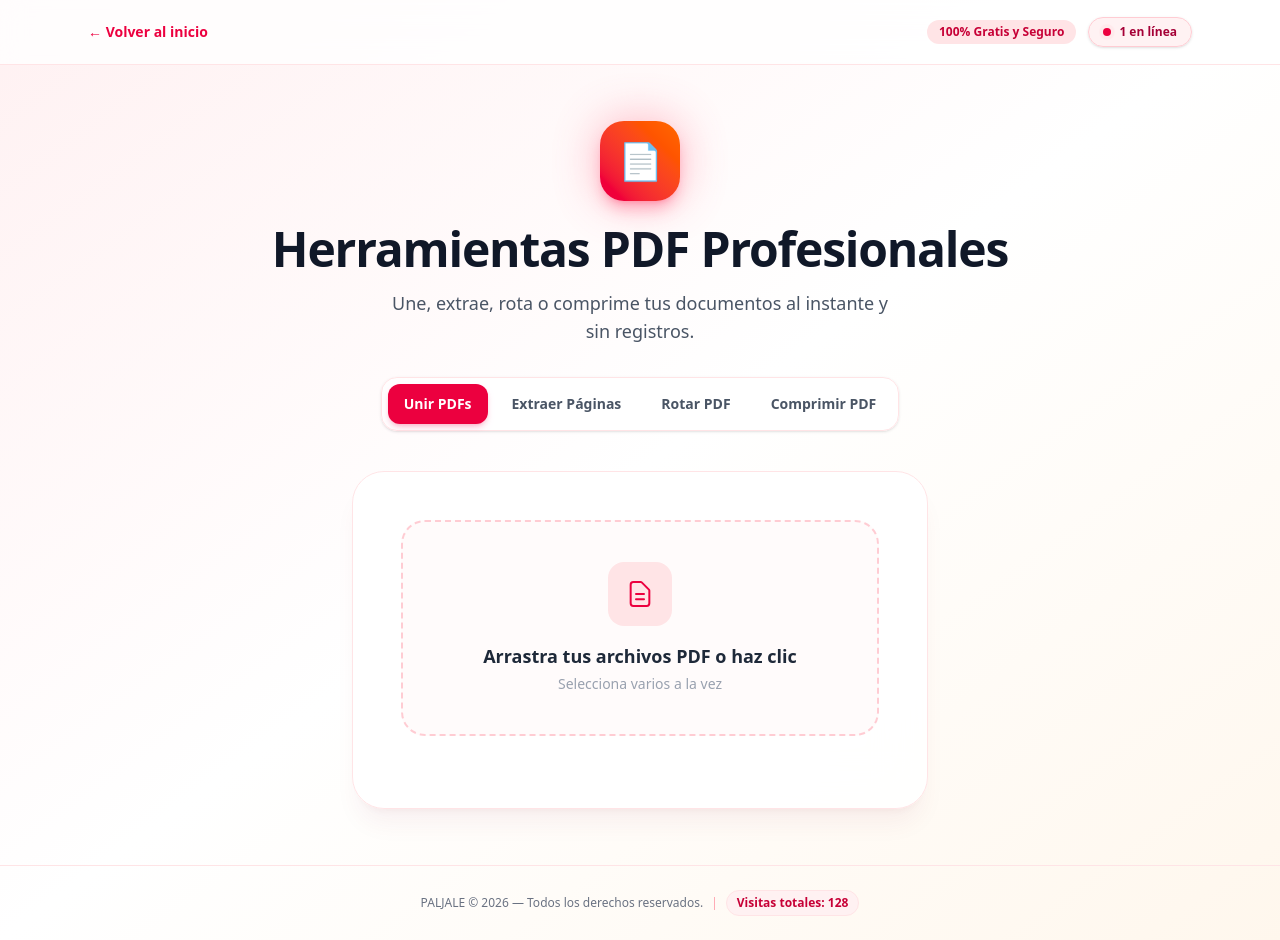
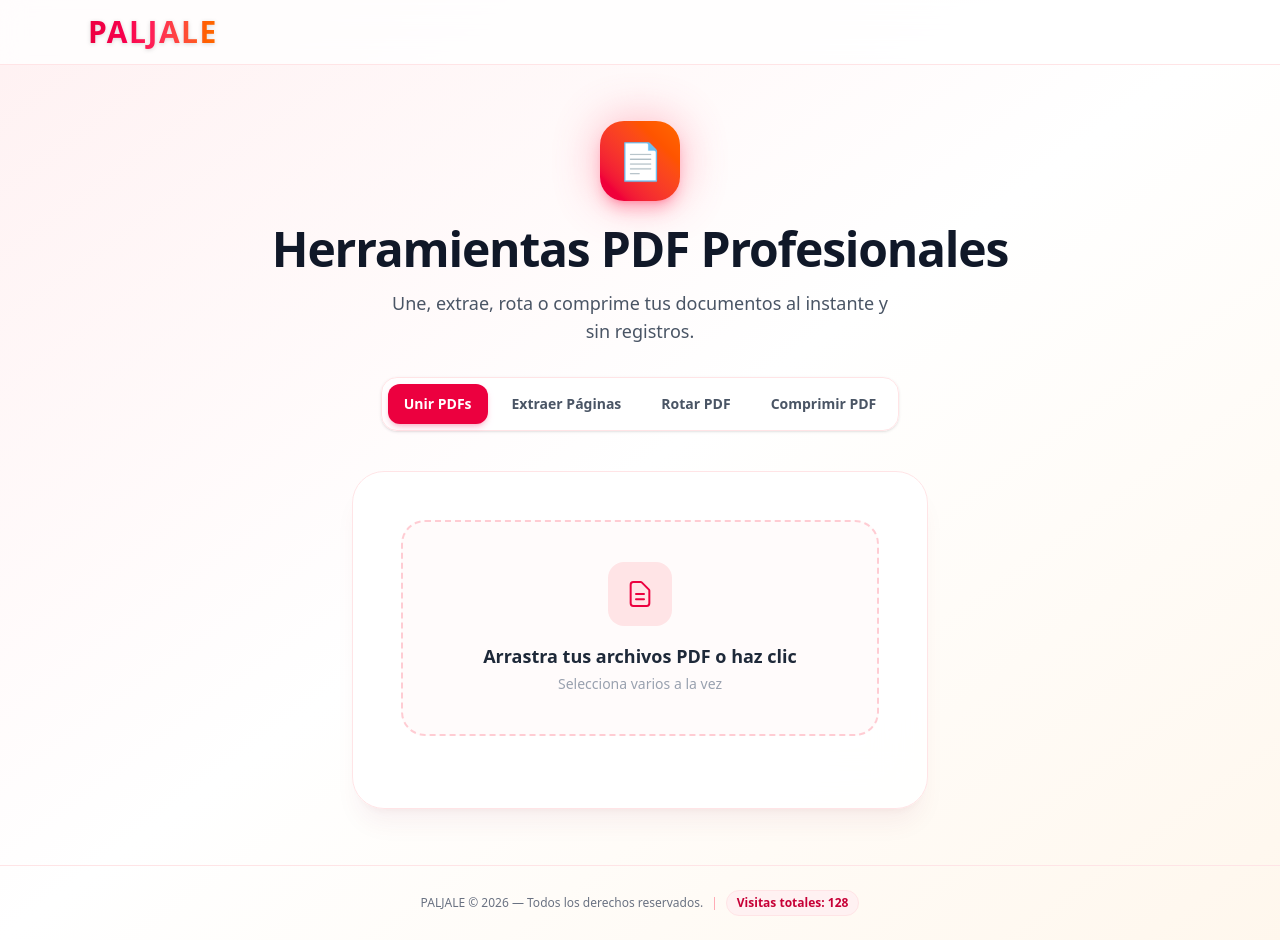
Before and after one commit to EitronZax77/paljale, a Next.js app: page /pdf in a window 1280 px wide. Built offline with nearby package versions, Linux system fonts and the light colour scheme.

Commit message:
Eliminadas insignias del header y destacado el logotipo de PALJALE

```diff
--- a/app/imagenes/page.tsx
+++ b/app/imagenes/page.tsx
@@ -1,6 +1,7 @@
 "use client";
 
 import { useState } from "react";
+import Link from "next/link";
 
 export default function ImagenesPage() {
   const [herramienta, setHerramienta] = useState<"comprimir" | "convertir">("comprimir");
@@ -161,22 +162,9 @@ export default function ImagenesPage() {
       {/* Barra superior homologada */}
       <header className="sticky top-0 z-50 bg-white/80 backdrop-blur-md border-b border-rose-100">
         <div className="max-w-6xl mx-auto px-6 h-16 flex items-center justify-between">
-          <a href="/" className="text-sm font-bold text-rose-600 hover:text-rose-800 transition flex items-center gap-2">
-            ← Volver al inicio
-          </a>
-
-          <div className="flex items-center gap-3">
-            <span className="text-xs font-semibold px-3 py-1 rounded-full bg-rose-100 text-rose-700 hidden sm:inline-block">
-              100% Gratis y Seguro
-            </span>
-            <div className="flex items-center gap-2 px-3.5 py-1.5 rounded-full bg-rose-50/90 border border-rose-200 shadow-sm text-xs font-semibold text-rose-800">
-              <span className="relative flex h-2 w-2">
-                <span className="animate-ping absolute inline-flex h-full w-full rounded-full bg-rose-400 opacity-75"></span>
-                <span className="relative inline-flex rounded-full h-2 w-2 bg-rose-600"></span>
-              </span>
-              <span>1 en línea</span>
-            </div>
-          </div>
+          <Link href="/" className="text-2xl md:text-3xl font-black tracking-wider bg-gradient-to-r from-rose-600 via-rose-500 to-orange-500 bg-clip-text text-transparent drop-shadow-sm hover:opacity-90 transition">
+            PALJALE
+          </Link>
         </div>
       </header>
 
--- a/app/not-found.tsx
+++ b/app/not-found.tsx
@@ -9,22 +9,9 @@ export default function NotFound() {
       {/* Header Estándar */}
       <header className="sticky top-0 z-50 bg-white/80 backdrop-blur-md border-b border-rose-100">
         <div className="max-w-6xl mx-auto px-6 h-16 flex items-center justify-between">
-          <Link href="/" className="text-xl font-black bg-gradient-to-r from-rose-600 to-orange-500 bg-clip-text text-transparent">
+          <Link href="/" className="text-2xl md:text-3xl font-black tracking-wider bg-gradient-to-r from-rose-600 via-rose-500 to-orange-500 bg-clip-text text-transparent drop-shadow-sm hover:opacity-90 transition">
             PALJALE
           </Link>
-
-          <div className="flex items-center gap-3">
-            <span className="text-xs font-semibold px-3 py-1 rounded-full bg-rose-100 text-rose-700 hidden sm:inline-block">
-              100% Gratis y Seguro
-            </span>
-            <div className="flex items-center gap-2 px-3.5 py-1.5 rounded-full bg-rose-50/90 border border-rose-200 shadow-sm text-xs font-semibold text-rose-800">
-              <span className="relative flex h-2 w-2">
-                <span className="animate-ping absolute inline-flex h-full w-full rounded-full bg-rose-400 opacity-75"></span>
-                <span className="relative inline-flex rounded-full h-2 w-2 bg-rose-600"></span>
-              </span>
-              <span>1 en línea</span>
-            </div>
-          </div>
         </div>
       </header>
 
--- a/app/page.tsx
+++ b/app/page.tsx
@@ -19,26 +19,12 @@ export default function Home() {
   return (
     <div className="min-h-screen bg-gradient-to-br from-rose-50 via-white to-orange-50 text-gray-900 font-sans selection:bg-rose-600 selection:text-white flex flex-col justify-between">
 
-      {/* Barra superior con 100% Gratis y Seguro + En línea arriba a la derecha */}
+      {/* Barra superior */}
       <header className="sticky top-0 z-50 bg-white/80 backdrop-blur-md border-b border-rose-100">
         <div className="max-w-6xl mx-auto px-6 h-16 flex items-center justify-between">
-          <span className="text-xl font-black bg-gradient-to-r from-rose-600 to-orange-500 bg-clip-text text-transparent">
+          <span className="text-2xl md:text-3xl font-black tracking-wider bg-gradient-to-r from-rose-600 via-rose-500 to-orange-500 bg-clip-text text-transparent drop-shadow-sm">
             PALJALE
           </span>
-
-          <div className="flex items-center gap-3">
-            <span className="text-xs font-semibold px-3 py-1 rounded-full bg-rose-100 text-rose-700 hidden sm:inline-block">
-              100% Gratis y Seguro
-            </span>
-            {/* Indicador de activos en línea en tiempo real */}
-            <div className="flex items-center gap-2 px-3.5 py-1.5 rounded-full bg-rose-50/90 border border-rose-200 shadow-sm text-xs font-semibold text-rose-800">
-              <span className="relative flex h-2 w-2">
-                <span className="animate-ping absolute inline-flex h-full w-full rounded-full bg-rose-400 opacity-75"></span>
-                <span className="relative inline-flex rounded-full h-2 w-2 bg-rose-600"></span>
-              </span>
-              <span>1 en línea</span>
-            </div>
-          </div>
         </div>
       </header>
 
--- a/app/pdf/page.tsx
+++ b/app/pdf/page.tsx
@@ -1,6 +1,7 @@
 "use client";
 
 import { useState } from "react";
+import Link from "next/link";
 import { PDFDocument, degrees } from "pdf-lib";
 import * as pdfjsLib from "pdfjs-dist";
 
@@ -257,22 +258,9 @@ export default function PdfPage() {
       {/* Barra superior homologada */}
       <header className="sticky top-0 z-50 bg-white/80 backdrop-blur-md border-b border-rose-100">
         <div className="max-w-6xl mx-auto px-6 h-16 flex items-center justify-between">
-          <a href="/" className="text-sm font-bold text-rose-600 hover:text-rose-800 transition flex items-center gap-2">
-            ← Volver al inicio
-          </a>
-
-          <div className="flex items-center gap-3">
-            <span className="text-xs font-semibold px-3 py-1 rounded-full bg-rose-100 text-rose-700 hidden sm:inline-block">
-              100% Gratis y Seguro
-            </span>
-            <div className="flex items-center gap-2 px-3.5 py-1.5 rounded-full bg-rose-50/90 border border-rose-200 shadow-sm text-xs font-semibold text-rose-800">
-              <span className="relative flex h-2 w-2">
-                <span className="animate-ping absolute inline-flex h-full w-full rounded-full bg-rose-400 opacity-75"></span>
-                <span className="relative inline-flex rounded-full h-2 w-2 bg-rose-600"></span>
-              </span>
-              <span>1 en línea</span>
-            </div>
-          </div>
+          <Link href="/" className="text-2xl md:text-3xl font-black tracking-wider bg-gradient-to-r from-rose-600 via-rose-500 to-orange-500 bg-clip-text text-transparent drop-shadow-sm hover:opacity-90 transition">
+            PALJALE
+          </Link>
         </div>
       </header>
 
--- a/app/qr/page.tsx
+++ b/app/qr/page.tsx
@@ -2,6 +2,7 @@
 
 import { useState, useEffect, useRef } from "react";
 import { QRCodeCanvas } from "qrcode.react";
+import Link from "next/link";
 
 export default function QrPage() {
   const [textoQr, setTextoQr] = useState<string>("");
@@ -62,22 +63,9 @@ export default function QrPage() {
       {/* Barra superior homologada */}
       <header className="sticky top-0 z-50 bg-white/80 backdrop-blur-md border-b border-rose-100">
         <div className="max-w-6xl mx-auto px-6 h-16 flex items-center justify-between">
-          <a href="/" className="text-sm font-bold text-rose-600 hover:text-rose-800 transition flex items-center gap-2">
-            ← Volver al inicio
-          </a>
-
-          <div className="flex items-center gap-3">
-            <span className="text-xs font-semibold px-3 py-1 rounded-full bg-rose-100 text-rose-700 hidden sm:inline-block">
-              100% Gratis y Seguro
-            </span>
-            <div className="flex items-center gap-2 px-3.5 py-1.5 rounded-full bg-rose-50/90 border border-rose-200 shadow-sm text-xs font-semibold text-rose-800">
-              <span className="relative flex h-2 w-2">
-                <span className="animate-ping absolute inline-flex h-full w-full rounded-full bg-rose-400 opacity-75"></span>
-                <span className="relative inline-flex rounded-full h-2 w-2 bg-rose-600"></span>
-              </span>
-              <span>1 en línea</span>
-            </div>
-          </div>
+          <Link href="/" className="text-2xl md:text-3xl font-black tracking-wider bg-gradient-to-r from-rose-600 via-rose-500 to-orange-500 bg-clip-text text-transparent drop-shadow-sm hover:opacity-90 transition">
+            PALJALE
+          </Link>
         </div>
       </header>
 
```
